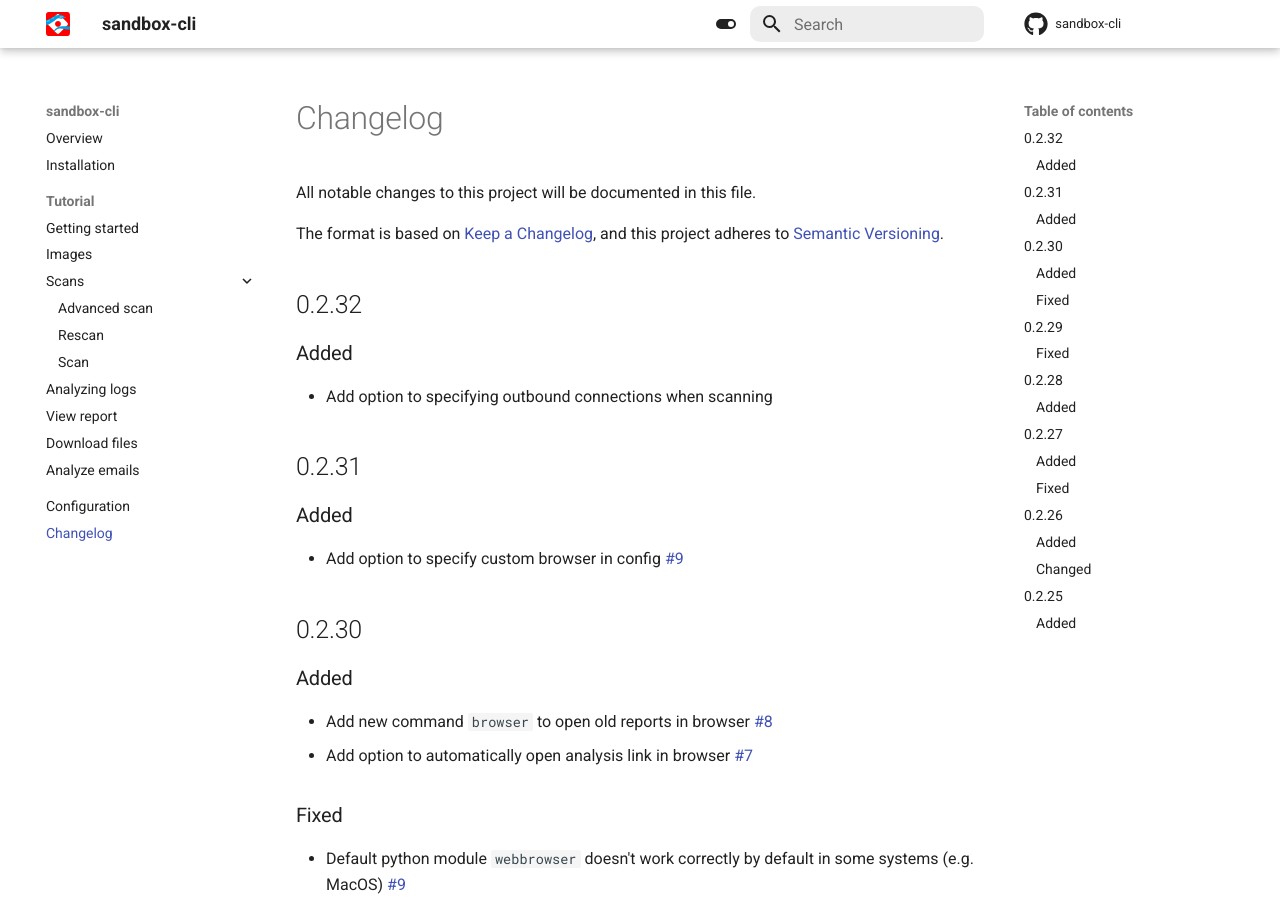
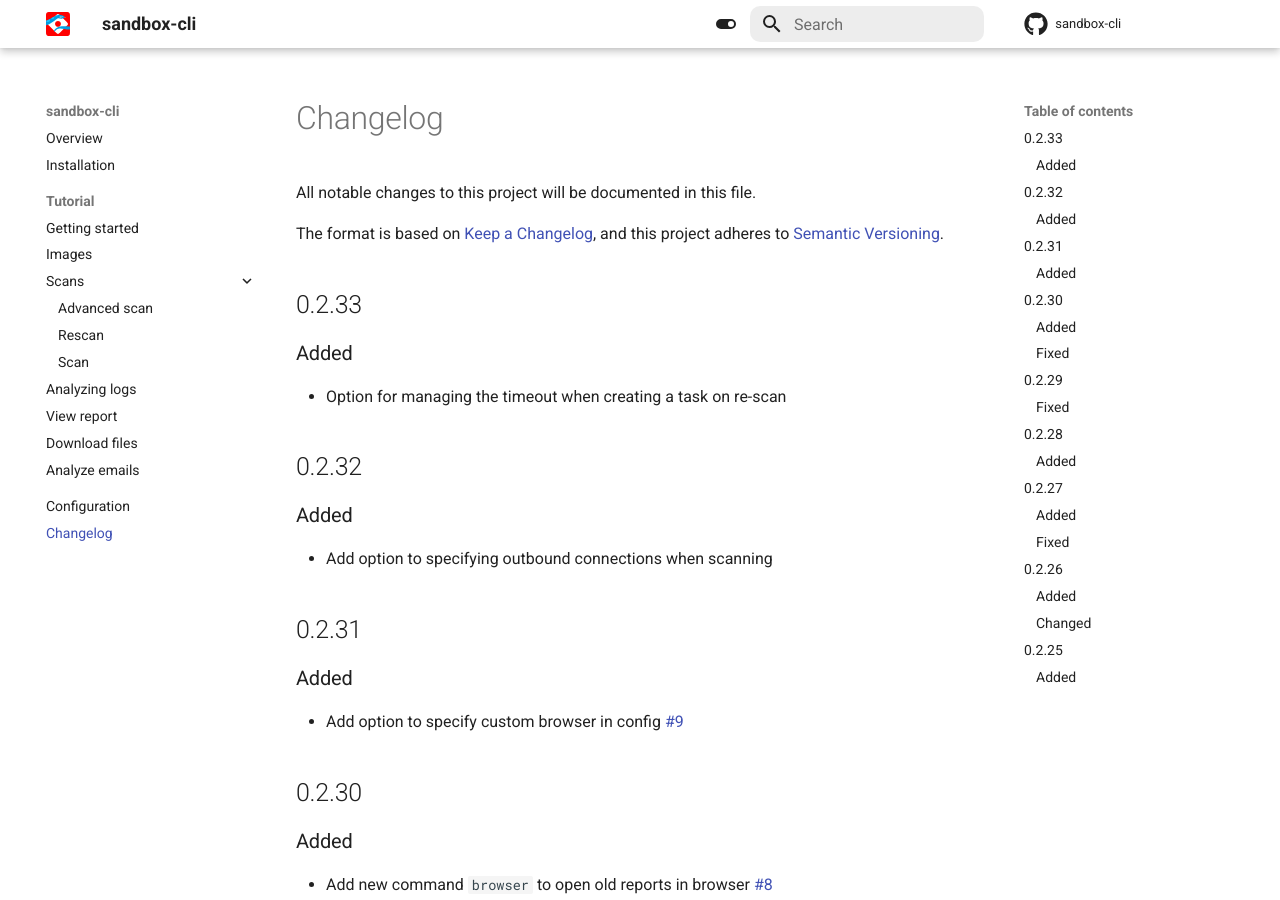
Before and after one commit to Security-Experts-Community/sandbox-cli, an MkDocs documentation site: the page built from docs/changelog.md, in a window 1280 px wide and 900 px high. Built offline with MkDocs 1.6.1 and Material for MkDocs 9.7.7, drawn with Linux system fonts in a browser that asks for light colours; comment, search, counter and statistics services are not loaded.

Commit message:
update changelog

```diff
--- a/docs/changelog.md
+++ b/docs/changelog.md
@@ -4,6 +4,12 @@
 
 The format is based on [Keep a Changelog](https://keepachangelog.com/en/1.1.0/),
 and this project adheres to [Semantic Versioning](https://semver.org/spec/v2.0.0.html).
+
+## 0.2.33
+
+### Added
+
+- Option for managing the timeout when creating a task on re-scan
 
 ## 0.2.32
 
```
